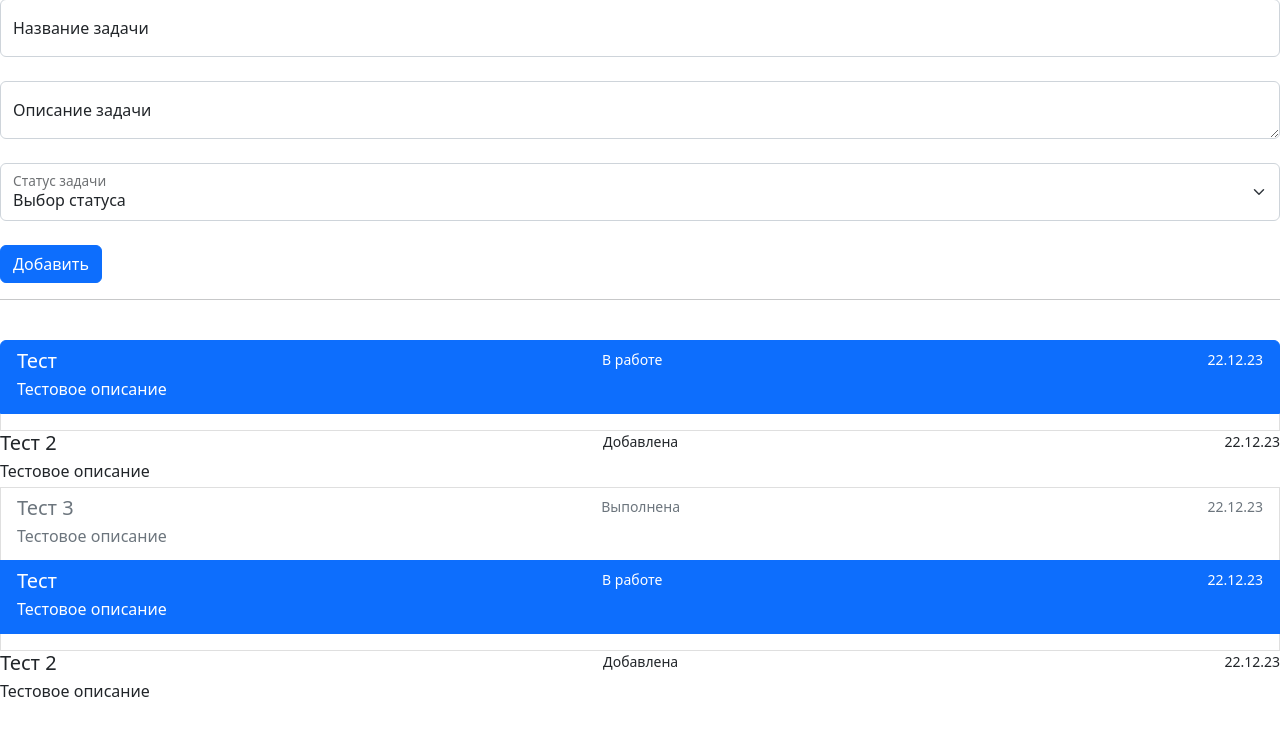
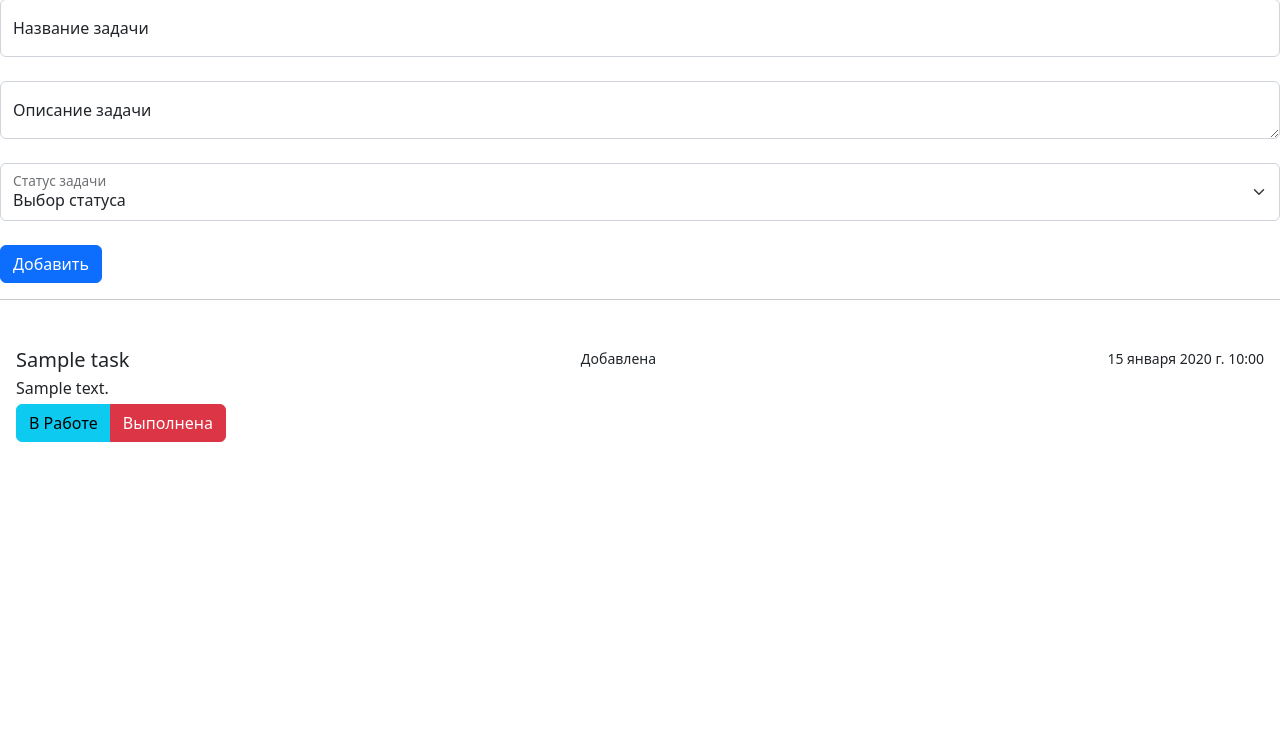
Before and after one commit to superdef454/Microimpuls, a Django app: page / in a window 1280 px wide. Shown: the part 25-761 px from the top of the page. Run offline with Django 4.2, Linux system fonts and the light colour scheme; tables that the repository leaves empty hold one stand-in row (values such as "Sample post"); some libraries are stand-ins or nearby versions.

Commit message:
половина функционала кнопок

```diff
--- a/service/service/apps/task_manager/urls.py
+++ b/service/service/apps/task_manager/urls.py
@@ -3,4 +3,5 @@ from . import views
 
 urlpatterns = [
     path('', views.tasks, name = "tasks"),
+    path('<int:id>/<str:status>', views.tasks, name="change")
 ]
--- a/service/service/apps/task_manager/views.py
+++ b/service/service/apps/task_manager/views.py
@@ -2,50 +2,33 @@ from django.shortcuts import render
 
 from .models import Task
 
-def tasks(request):
-    # print(request.GET.get("Title"), request.GET.get("description"), request.GET.get("status"))
-    # Tasks = Task.objects.all()
-    # out = {"Задачи" : []}
-    # for i in Tasks:
-    #     out["Задачи"].append({
-    #         "Имя" : i.title,
-    #         "Описание" : i.description,
-    #         "Состояние": i.status.title(),
-    #         "Время" : "22.22.22" #i.create_dateTime.date().strftime()
-    #     })
-    out = {
-        'Задачи' : [
-            {
-                "Имя" : "Тест",
-                "Описание" : "Тестовое описание",
-                "Состояние" : "В работе",
-                "Время" : "22.12.23"
-            },
-            {
-                "Имя" : "Тест 2",
-                "Описание" : "Тестовое описание",
-                "Состояние" : "Добавлена",
-                "Время" : "22.12.23"
-            },
-            {
-                "Имя" : "Тест 3",
-                "Описание" : "Тестовое описание",
-                "Состояние" : "Выполнена",
-                "Время" : "22.12.23"
-            },
-            {
-                "Имя" : "Тест",
-                "Описание" : "Тестовое описание",
-                "Состояние" : "В работе",
-                "Время" : "22.12.23"
-            },
-            {
-                "Имя" : "Тест 2",
-                "Описание" : "Тестовое описание",
-                "Состояние" : "Добавлена",
-                "Время" : "22.12.23"
-            },
-            ],
-    }
-    print(*out["Задачи"])
+def tasks(request, id: int = -1, status: str = None):
+    if id >= 0 and status:
+        print(f"Изменить значение записи с id {id} на {status}")
+    if request.GET.get("Title") and request.GET.get("description") and request.GET.get("status"):
+        if not Task.objects.filter(title=request.GET.get("Title")).exists():
+            Task.objects.create(title=request.GET.get("Title"), description = request.GET.get("description"), status = request.GET.get("status"))
+    Tasks = Task.objects.all()
+    out = {"Задачи" : []}
+    for i in Tasks:
+        out["Задачи"].append({
+            "Имя" : i.title,
+            "Описание" : i.description,
+            "Состояние": i.status.title(),
+            "id": i.id,
+            "Время" : i.create_dateTime,
+        })
     return render(request, 'index.html', out)
+
+def changeStatus(request):
+    Tasks = Task.objects.all()
+    out = {"Задачи" : []}
+    for i in Tasks:
+        out["Задачи"].append({
+            "Имя" : i.title,
+            "Описание" : i.description,
+            "Состояние": i.status.title(),
+            "id": i.id,
+            "Время" : i.create_dateTime,
+        })
+    return render(request, 'index.html', out)
--- a/service/service/templates/index.html
+++ b/service/service/templates/index.html
@@ -25,7 +25,7 @@
               <div class="form-floating">
                 <select class="form-select" id="floatingSelect" aria-label="Floating label select example" name="status">
                   <option selected>Выбор статуса</option>
-                  <option>В работе</option>
+                  <option>В Работе</option>
                     <option>Добавлена</option>
                     <option>Выполнена</option>
                 </select>
@@ -38,16 +38,16 @@
     </form>
     <hr>
     <br>
-      <div class="list-group">
+    <ul class="list-group list-group-flush">
         {% for el in Задачи %}
-        {% if el.Состояние == "В работе" %}
-        <a href="#" class="list-group-item list-group-item-action flex-column align-items-start active">
+        {% if el.Состояние == "В Работе" %}
+        <li class="list-group-item list-group-item-action flex-column align-items-start active">
         {% elif el.Состояние == "Добавлена"%}
-        <a href="#" class="list-group-item list-group-item-action flex-column align-items-start"></a>
+        <li class="list-group-item list-group-item-action flex-column align-items-start">
         {% elif el.Состояние == "Выполнена"%}
-        <a href="#" class="list-group-item list-group-item-action flex-column align-items-start disabled">
+        <li class="list-group-item list-group-item-action flex-column align-items-start disabled">
         {% else %}
-        <a href="#" class="list-group-item list-group-item-action flex-column align-items-start">
+        <li class="list-group-item list-group-item-action flex-column align-items-start">
         {% endif %}
         <div class="d-flex w-100 justify-content-between">
         <h5 class="mb-1">{{el.Имя}}</h5>
@@ -55,8 +55,27 @@
         <small>{{el.Время}}</small>
         </div>
         <p class="mb-1">{{el.Описание}}</p>
-        </a>
+        <div class="btn-group">
+          {% if el.Состояние == "В Работе" %}
+          <a href="{% url 'change' el.id "Добавлена" %}" class="btn btn-info">Добавлена</a>
+          <!-- <a href="#" class="btn btn-info disabled">В работе</a> -->
+          <a href="{% url 'change' el.id "Выполнена" %}" class="btn btn-danger">Выполнена</a>
+        {% elif el.Состояние == "Добавлена"%}
+        <!-- <a href="#" class="btn btn-info disabled">Добавлена</a> -->
+          <a href="{% url 'change' el.id "В Работе" %}" class="btn btn-info">В Работе</a>
+          <a href="{% url 'change' el.id "Выполнена" %}" class="btn btn-danger">Выполнена</a>
+        {% elif el.Состояние == "Выполнена"%}
+        <button type="button" class="btn-close" aria-label="Close" onclick="Delete_Task({{el.id}})"></button>
+          <!-- Может выводить ошибку в функции, но так надо. Сделать кликабельной -->
+        {% endif %}
+        </div>
+      </li>
         {% endfor %}
-      </div>
+      </ul>
+      <script>
+        function Delete_Task(id) {
+          console.log("Удалена запись "+id );
+        }
+      </script>
 </body>
 </html>
```
